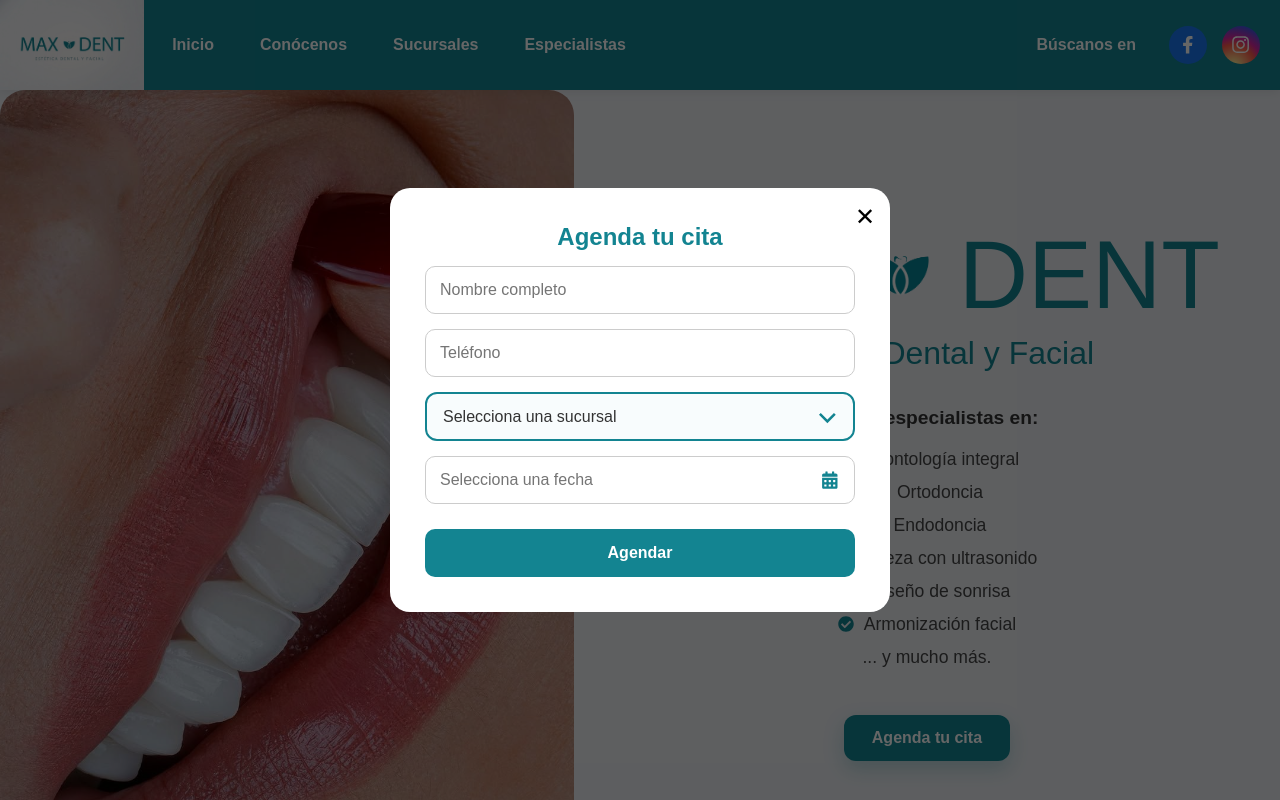
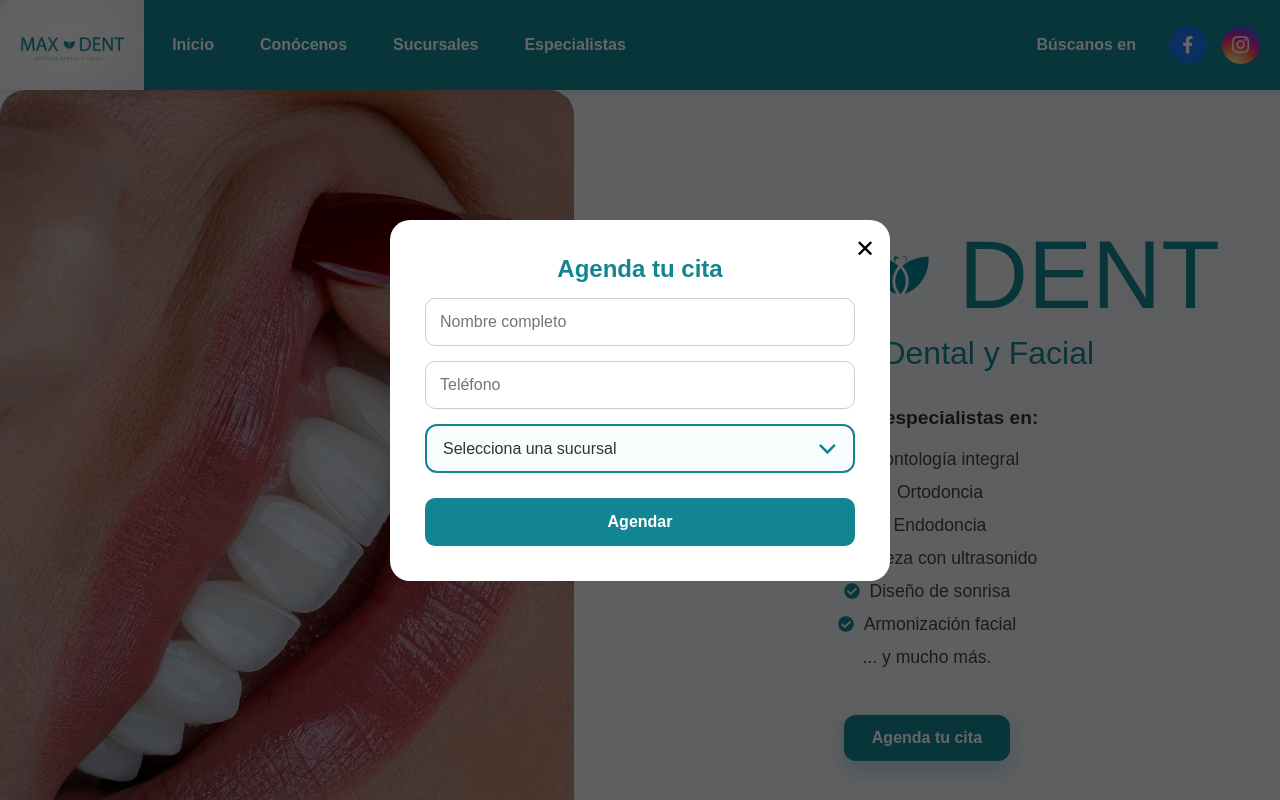
Before and after one commit to eomer90/citas-dentista, a React (Vite) app: page / in a window 1280 px wide. Both pictures are taken after a click on the button "Agenda tu cita". Shown: the top 800 px of the page. Built offline with nearby package versions, Linux system fonts and the light colour scheme.

Commit message:
Primer commit

```diff
--- a/src/components/ModalCita.tsx
+++ b/src/components/ModalCita.tsx
@@ -153,6 +153,7 @@ function ModalCita({ abierto, cerrarModal }: ModalCitaProps) {
             <option value="Metepec">Sucursal Metepec</option>
             <option value="Zinacantepec">Sucursal Zinacantepec</option>
           </select>
+          {sucursal && (
             <div className="datepicker-container">
               <DatePicker
                 selected={fecha}
@@ -163,9 +164,9 @@ function ModalCita({ abierto, cerrarModal }: ModalCitaProps) {
                 dateFormat="dd/MM/yyyy"
                 className="datepicker"
               />
-
               <FaCalendarAlt className="datepicker-icon" />
             </div>
+          )}
           {fecha && (
             <>
               <h3>Selecciona un horario</h3>
```
Lines whose indentation alone changed are shown as unchanged.
